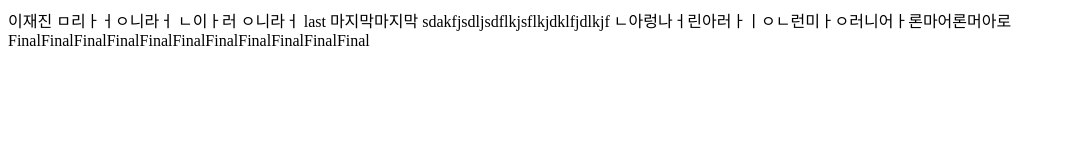
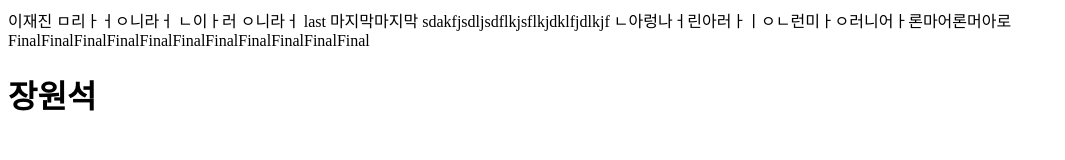
Before and after one commit to JaeJin2044/test2, a plain HTML site: page index.html in a window 1280 px wide. Shown: the whole page, without its empty margins (0-1065 px from the left). Drawn offline with Linux system fonts and the light colour scheme.

Commit message:
push name

```diff
--- a/index.html
+++ b/index.html
@@ -9,10 +9,9 @@
 			<title>Document</title>
 		</head>
 		<body>
-			이재진 ㅁ리ㅏㅓㅇ니라ㅓ ㄴ이ㅏ러 ㅇ니라ㅓ last 마지막마지막
-			sdakfjsdljsdflkjsflkjdklfjdlkjf
-			ㄴ아렁나ㅓ린아러ㅏㅣㅇㄴ런미ㅏㅇ러니어ㅏ론마어론머아로
-			FinalFinalFinalFinalFinalFinalFinalFinalFinalFinalFinal
+			이재진 ㅁ리ㅏㅓㅇ니라ㅓ ㄴ이ㅏ러 ㅇ니라ㅓ last 마지막마지막 sdakfjsdljsdflkjsflkjdklfjdlkjf
+			ㄴ아렁나ㅓ린아러ㅏㅣㅇㄴ런미ㅏㅇ러니어ㅏ론마어론머아로 FinalFinalFinalFinalFinalFinalFinalFinalFinalFinalFinal
+			<h1>장원석</h1>
 		</body>
 	</html>
 </html>
```
